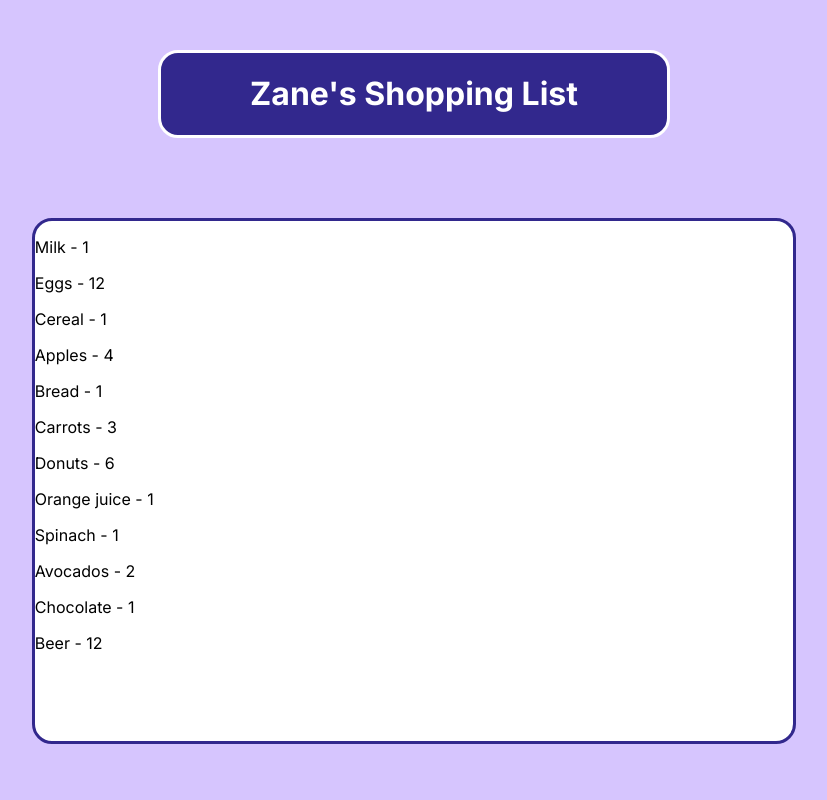
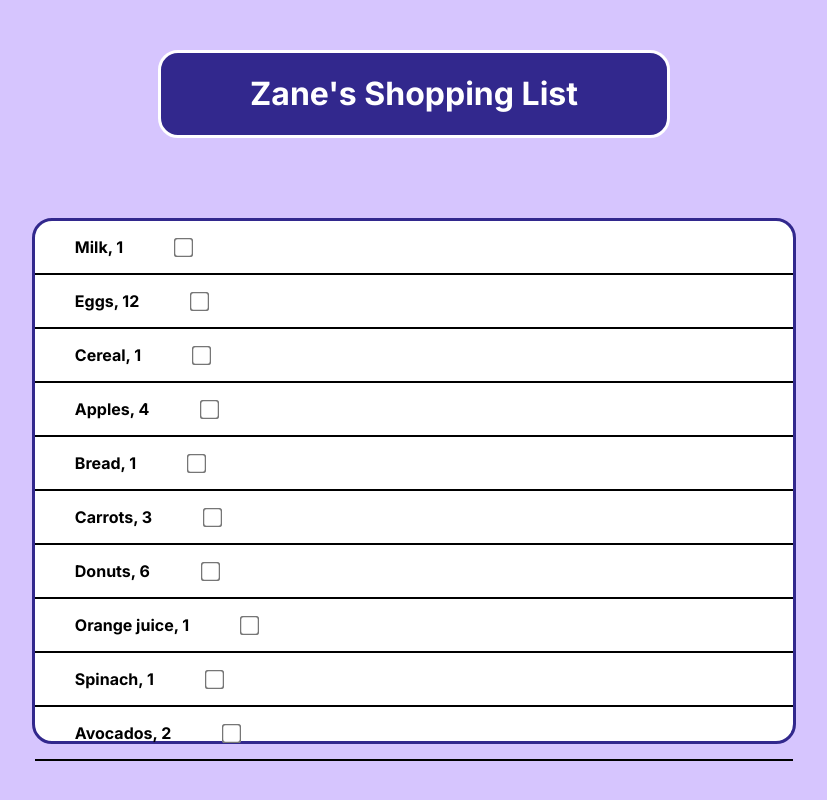
Before and after one commit to zaneHarrison/bio-site, a Next.js app: page / in a window 1280 px wide. Shown: the whole page, without its empty margins (226-1053 px from the left). Built offline with nearby package versions, Linux system fonts and the light colour scheme.

Commit message:
Cleaned up list items, added checkboxes

```diff
--- a/components/List.js
+++ b/components/List.js
@@ -43,14 +43,6 @@ export default function List() {
       name: "Avocados",
       quantity: 2,
     },
-    {
-      name: "Chocolate",
-      quantity: 1,
-    },
-    {
-      name: "Beer",
-      quantity: 12,
-    },
   ];
 
   return (
--- a/components/ListItem.js
+++ b/components/ListItem.js
@@ -1,9 +1,14 @@
+import styles from "../styles/list-item.module.css";
+
 export default function ListItem({ name, quantity }) {
   return (
-    <div>
-      <p>
-        {name} - {quantity}
+    <div className={styles["list-item"]}>
+      <p className={styles["list-item-text"]}>
+        {name}, {quantity}
       </p>
+      <label className={styles["label"]}>
+        <input className={styles["checkbox"]} type="checkbox" id={name}></input>
+      </label>
     </div>
   );
 }
--- /dev/null
+++ b/styles/list-item.module.css
@@ -0,0 +1,18 @@
+.list-item {
+  border-bottom: 2px solid black;
+  font-weight: bold;
+  display: flex;
+}
+
+.list-item-text {
+  margin-left: 40px;
+}
+
+.label {
+  margin-left: 50px;
+}
+
+.checkbox {
+  margin-top: 100%;
+  transform: scale(1.5);
+}
```
